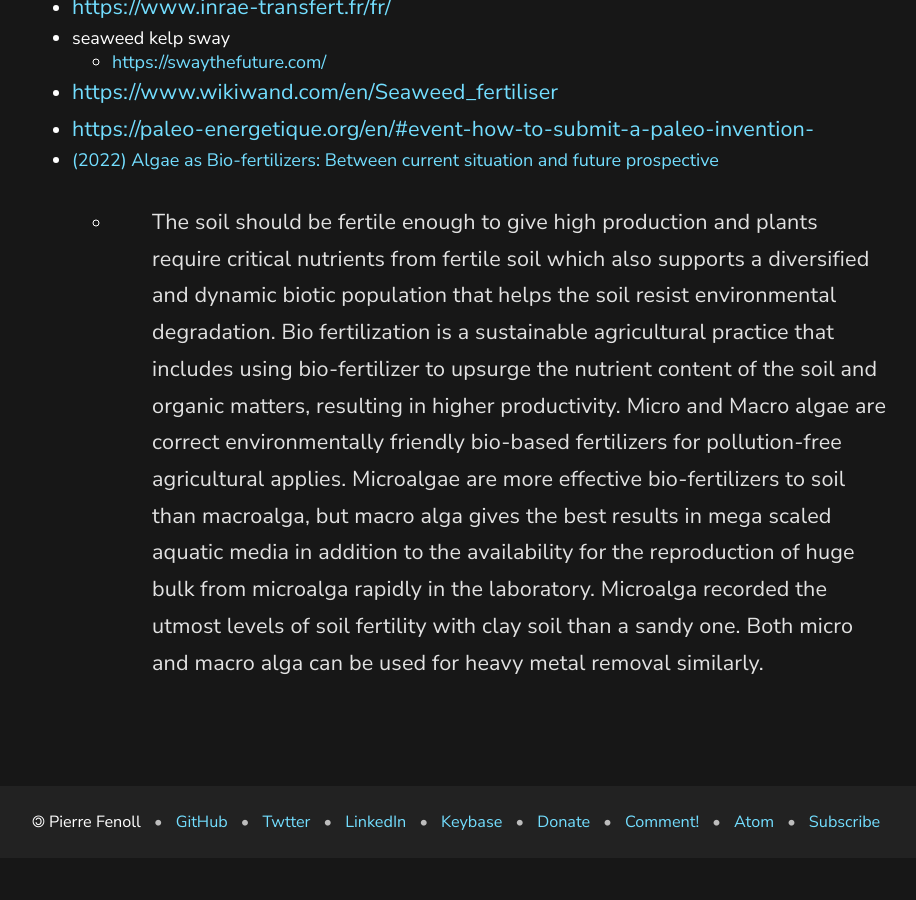
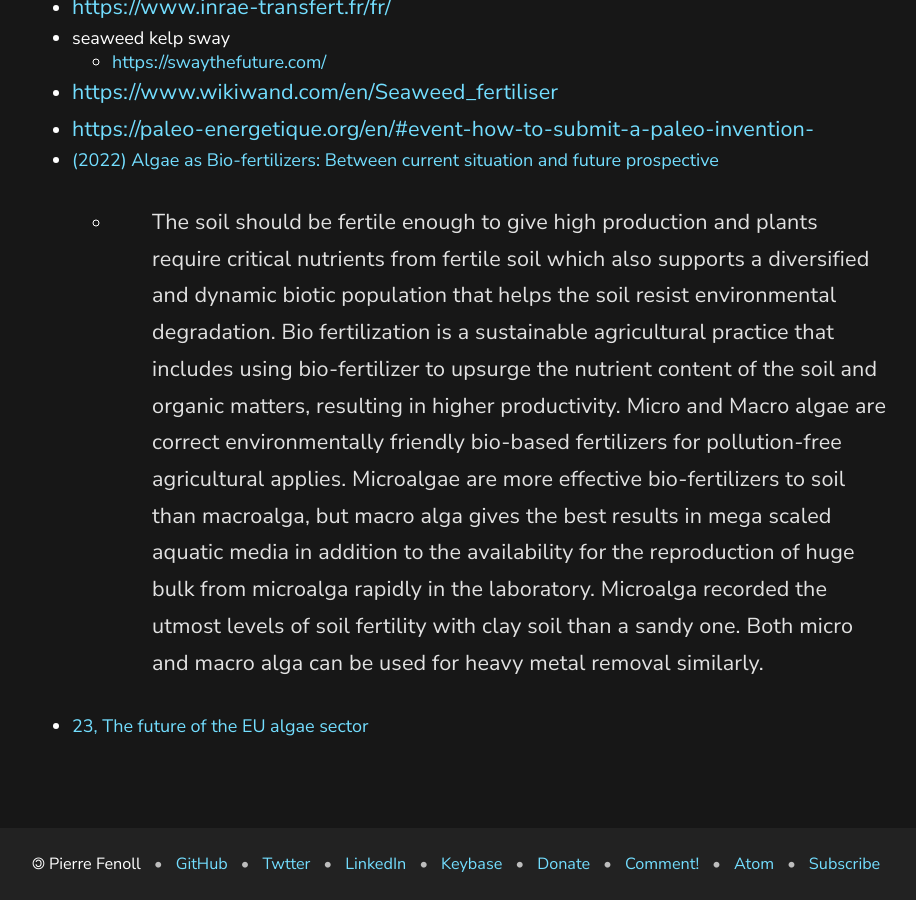
Before and after one commit to fenollp/fenollp.github.io, a Jekyll site: the page built from _posts/2023-07-06-algae.md, in a window 1280 px wide and 900 px high, scrolled down 3545 px. Shown: the whole window, without its empty margins (158-1074 px from the left). Built offline with Jekyll 4.4.1, drawn with Linux system fonts in a browser that asks for light colours; before the commit the page ends 4403 px from its top, so only the background shows below that.

Commit message:
eu paper
Signed-off-by: Pierre Fenoll <pierrefenoll@gmail.com>

```diff
--- a/_posts/2023-07-06-algae.md
+++ b/_posts/2023-07-06-algae.md
@@ -107,3 +107,5 @@ permalink: algae
 		but macro alga gives the best results in mega scaled aquatic media in addition to the availability for the reproduction of huge bulk
 		from microalga rapidly in the laboratory. Microalga recorded the utmost levels of soil fertility with clay soil than a sandy one.
 		Both micro and macro alga can be used for heavy metal removal similarly.
+
+* [23, The future of the EU algae sector](https://www.europarl.europa.eu/RegData/etudes/STUD/2023/733114/IPOL_STU(2023)733114_EN.pdf#page43)
```
